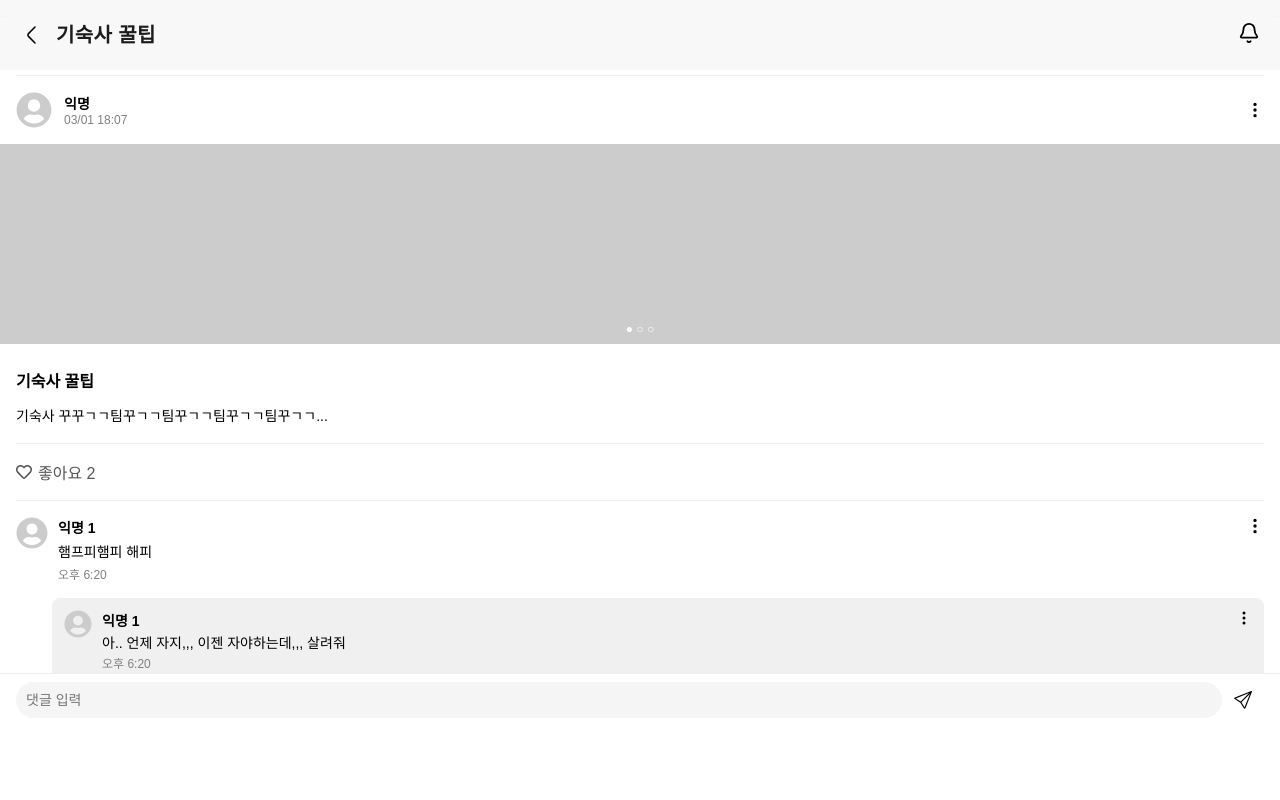
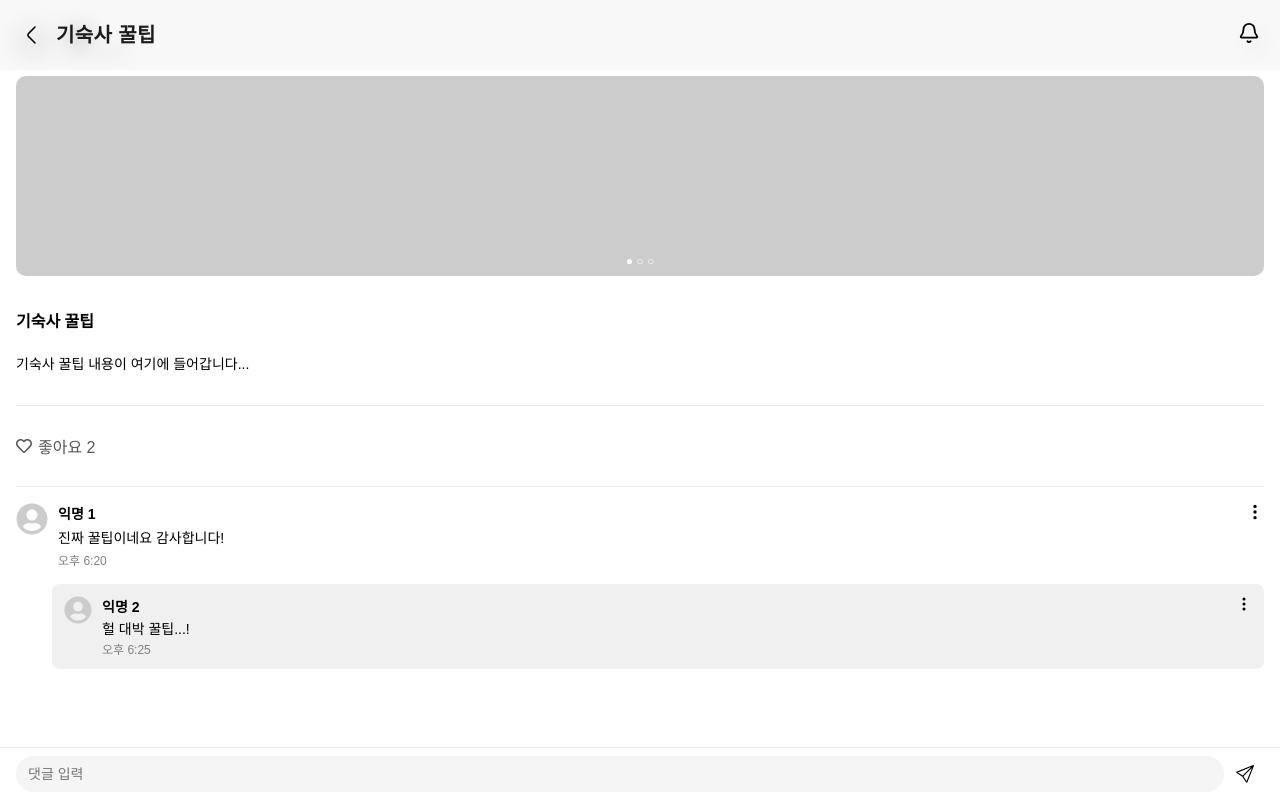
Before and after one commit to inu-appcenter/UNIDorm-web, a React (Vite) app: page /tips/detail in a window 1280 px wide. Built offline with nearby package versions, Linux system fonts and the light colour scheme.

Commit message:
fix: 기숙사 팁 페이지 UI 수정

```diff
--- a/src/pages/Tip/TipDetailPage.tsx
+++ b/src/pages/Tip/TipDetailPage.tsx
@@ -1,10 +1,9 @@
-// src/pages/Tip/TipDetailPage.tsx
+// TipDetailPage.tsx
 
 import styled from "styled-components";
 import { BsThreeDotsVertical, BsSend } from "react-icons/bs";
-import { FaRegHeart } from "react-icons/fa";
+import { FaRegHeart, FaUserCircle } from "react-icons/fa";
 import { useEffect } from "react";
-import { FaUserCircle } from "react-icons/fa";
 import Header from "../../components/common/Header";
 
 export default function TipDetailPage() {
@@ -15,10 +14,8 @@ export default function TipDetailPage() {
   return (
     <Wrapper>
       <Header title="기숙사 꿀팁" hasBack={true} showAlarm={true} />
-      <Divider />
-
+      <ScrollArea>
         <Content>
-        <Divider />
           <UserInfo>
             <FaUserCircle size={36} color="#ccc" />
             <UserText>
@@ -35,7 +32,7 @@ export default function TipDetailPage() {
           </ImageSlider>
 
           <Title>기숙사 꿀팁</Title>
-        <BodyText>기숙사 꾸꾸ㄱㄱ팀꾸ㄱㄱ팀꾸ㄱㄱ팀꾸ㄱㄱ팀꾸ㄱㄱ...</BodyText>
+          <BodyText>기숙사 꿀팁 내용이 여기에 들어갑니다...</BodyText>
 
           <Divider />
 
@@ -51,7 +48,7 @@ export default function TipDetailPage() {
               <CommentContent>
                 <CommentBody>
                   <Nickname>익명 1</Nickname>
-                <CommentText>햄프피햄피 해피</CommentText>
+                  <CommentText>진짜 꿀팁이네요 감사합니다!</CommentText>
                   <Date>오후 6:20</Date>
                 </CommentBody>
                 <BsThreeDotsVertical size={18} />
@@ -62,17 +59,16 @@ export default function TipDetailPage() {
               <FaUserCircle size={28} color="#ccc" />
               <ReplyContent>
                 <ReplyBody>
-                <Nickname>익명 1</Nickname>
-                <CommentText>
-                  아.. 언제 자지,,, 이젠 자야하는데,,, 살려줘
-                </CommentText>
-                <Date>오후 6:20</Date>
+                  <Nickname>익명 2</Nickname>
+                  <CommentText>헐 대박 꿀팁...!</CommentText>
+                  <Date>오후 6:25</Date>
                 </ReplyBody>
                 <BsThreeDotsVertical size={16} />
               </ReplyContent>
             </Reply>
           </CommentList>
         </Content>
+      </ScrollArea>
 
       <CommentInput>
         <input placeholder="댓글 입력" />
@@ -87,17 +83,56 @@ export default function TipDetailPage() {
   );
 }
 
+
 const Wrapper = styled.div`
+  position: relative;
+  height: 100vh;
   display: flex;
   flex-direction: column;
-  min-height: 100vh;
-  background: #fff;
+  background: white;
+`;
+
+const ScrollArea = styled.div`
+  flex: 1;
+  overflow-y: auto;
+  padding: 24px 16px 100px; /* 하단 댓글창 공간 확보 */
 `;
 
 const Content = styled.div`
+  display: flex;
+  flex-direction: column;
+`;
+
+const CommentInput = styled.div`
+  position: fixed;
+  bottom: 0;
+  left: 0;
+  right: 0;
+  display: flex;
+  padding: 8px 16px;
+  background: white;
+  border-top: 1px solid #eee;
+  z-index: 999;
+
+  input {
     flex: 1;
-  padding: 26px 16px 80px;
-  overflow-y: auto;
+    border: none;
+    padding: 10px 12px;
+    border-radius: 20px;
+    background: #f5f5f5;
+    font-size: 14px;
+    outline: none;
+  }
+`;
+
+const SendButton = styled.button`
+  background: none;
+  border: none;
+  padding-left: 8px;
+  display: flex;
+  align-items: center;
+  justify-content: center;
+  cursor: pointer;
 `;
 
 const UserInfo = styled.div`
@@ -127,13 +162,13 @@ const Spacer = styled.div`
 `;
 
 const ImageSlider = styled.div`
-  width: calc(100% + 32px); // 16px + 16px = 32px
-  margin-left: -16px;
+  width: 100%;
   height: 200px;
   background: #ccc;
   position: relative;
   overflow: hidden;
   margin-bottom: 24px;
+  border-radius: 10px;
 `;
 
 const SliderItem = styled.div`
@@ -220,35 +255,3 @@ const ReplyContent = styled.div`
   display: flex;
   justify-content: space-between;
 `;
-
-const CommentInput = styled.div`
-  display: flex;
-  position: fixed;
-  bottom: 74px; /* BottomBar 높이 고려 */
-  left: 0;
-  right: 0;
-  background: white;
-  padding: 8px 16px;
-  border-top: 1px solid #eee;
-
-  input {
-    flex: 1;
-    border: none;
-    padding: 10px;
-    border-radius: 20px;
-    background: #f5f5f5;
-    font-size: 14px;
-    outline: none;
-  }
-`;
-
-const SendButton = styled.button`
-  background: none;
-  border: none;
-  padding: 0 8px;
-  display: flex;
-  align-items: center;
-  justify-content: center;
-  cursor: pointer;
-  color: #007bff;
-`;
```
Lines whose indentation alone changed are shown as unchanged.
